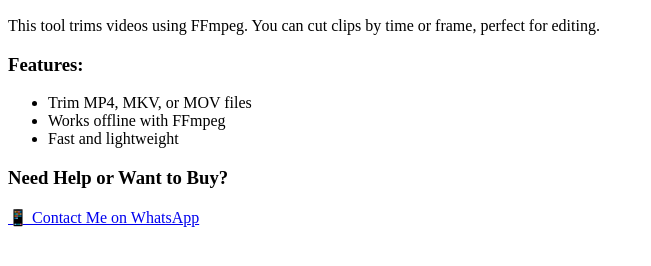
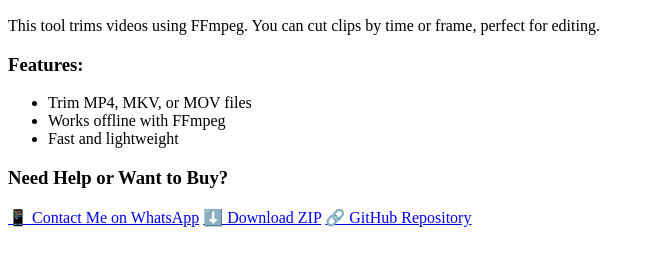
Before and after one commit to Collenv/Collen-search-engine, a plain HTML site: page FFmpeg-trimmer.html in a window 1280 px wide. Shown: the part 50-316 px from the top of the page, without its empty margins (0-651 px from the left). Drawn offline with Linux system fonts and the light colour scheme.

Commit message:
Update FFmpeg-trimmer.html

```diff
--- a/FFmpeg-trimmer.html
+++ b/FFmpeg-trimmer.html
@@ -19,3 +19,5 @@
   <a href="https://wa.me/0720390167">📱 Contact Me on WhatsApp</a>
 </body>
 </html>
+<a href="https://github.com/collen-search-engine/ffmpeg-trimmer/archive/refs/heads/main.zip">⬇️ Download ZIP</a>
+<a href="https://github.com/collen-search-engine/ffmpeg-trimmer">🔗 GitHub Repository</a>
```
